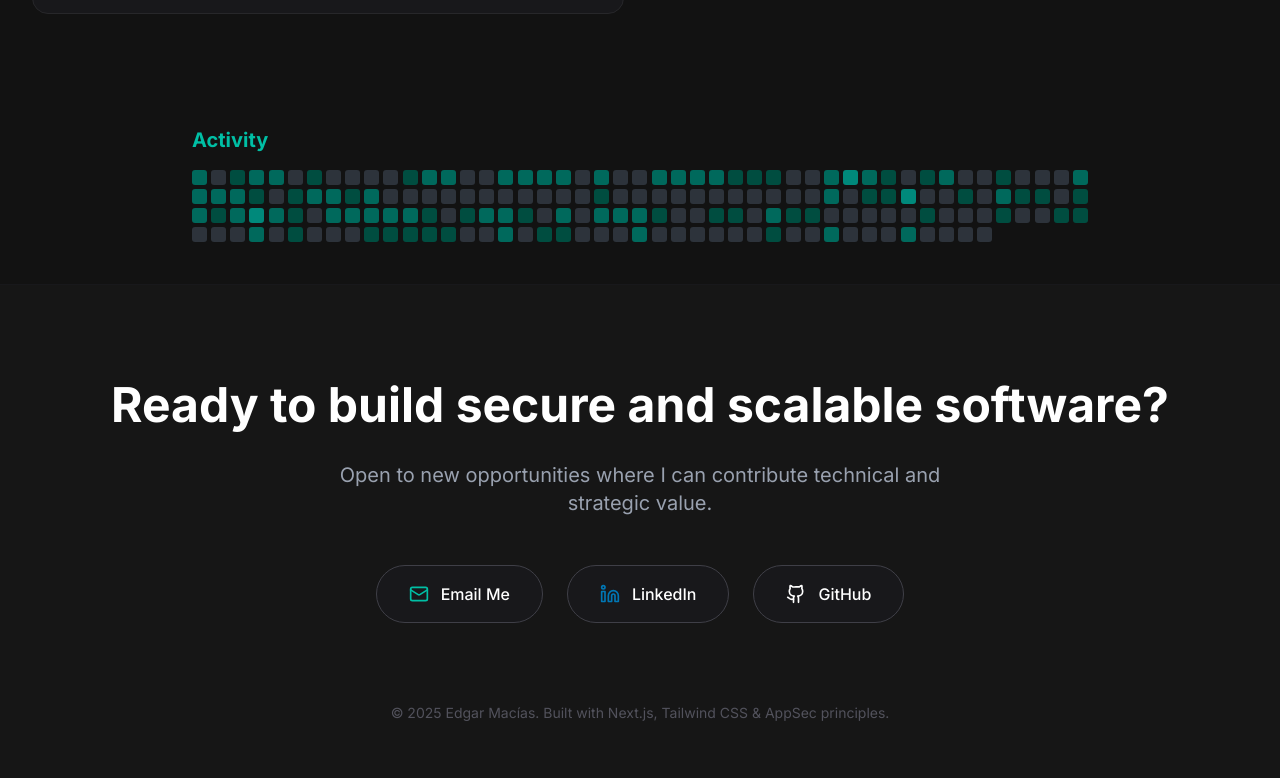
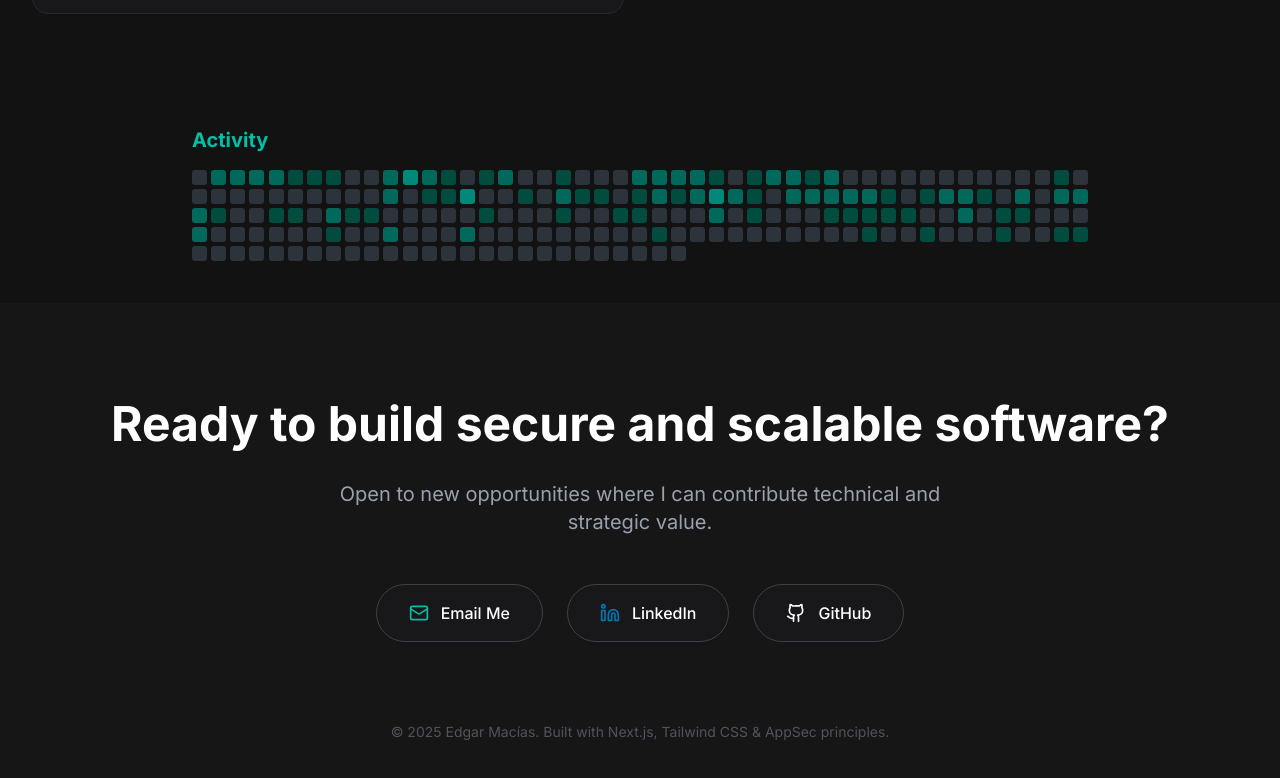
Before and after one commit to edgarEmp007/portfolio, a Next.js app: page /en in a window 1280 px wide. Shown: the part 6656-7434 px from the top of the page. Built offline with nearby package versions, Linux system fonts and the light colour scheme.

Commit message:
refactor: update contribution graph date range to June-December 2025 and fix date calculation logic

```diff
--- a/src/components/ContributionGraph.tsx
+++ b/src/components/ContributionGraph.tsx
@@ -53,13 +53,13 @@ const getColorForCount = (count: number): string => {
 const ContributionGraph = ({ contributions, viewMode, onClose }: ContributionGraphProps) => {
   // --- PREPARACIÓN DE DATOS ---
 
-  // 1. Generar la lista de todos los días de los últimos 6 meses (183 días).
-  const today = new Date();
-  const days = Array.from({ length: 183 }).map((_, i) => {
-    const date = new Date(today);
-    date.setDate(today.getDate() - i);
+  // 1. Generar la lista de todos los días de junio a diciembre 2025 (214 días).
+  const startDate = new Date('2025-06-01T00:00:00Z');
+  const days = Array.from({ length: 214 }).map((_, i) => {
+    const date = new Date(startDate);
+    date.setUTCDate(startDate.getUTCDate() + i);
     return date;
-  }).reverse(); // Ordenar de más antiguo a más reciente.
+  });
 
   // 2. Crear un mapa para buscar contribuciones de forma eficiente (O(1) lookup).
   const contributionsMap = new Map<string, number>();
```
